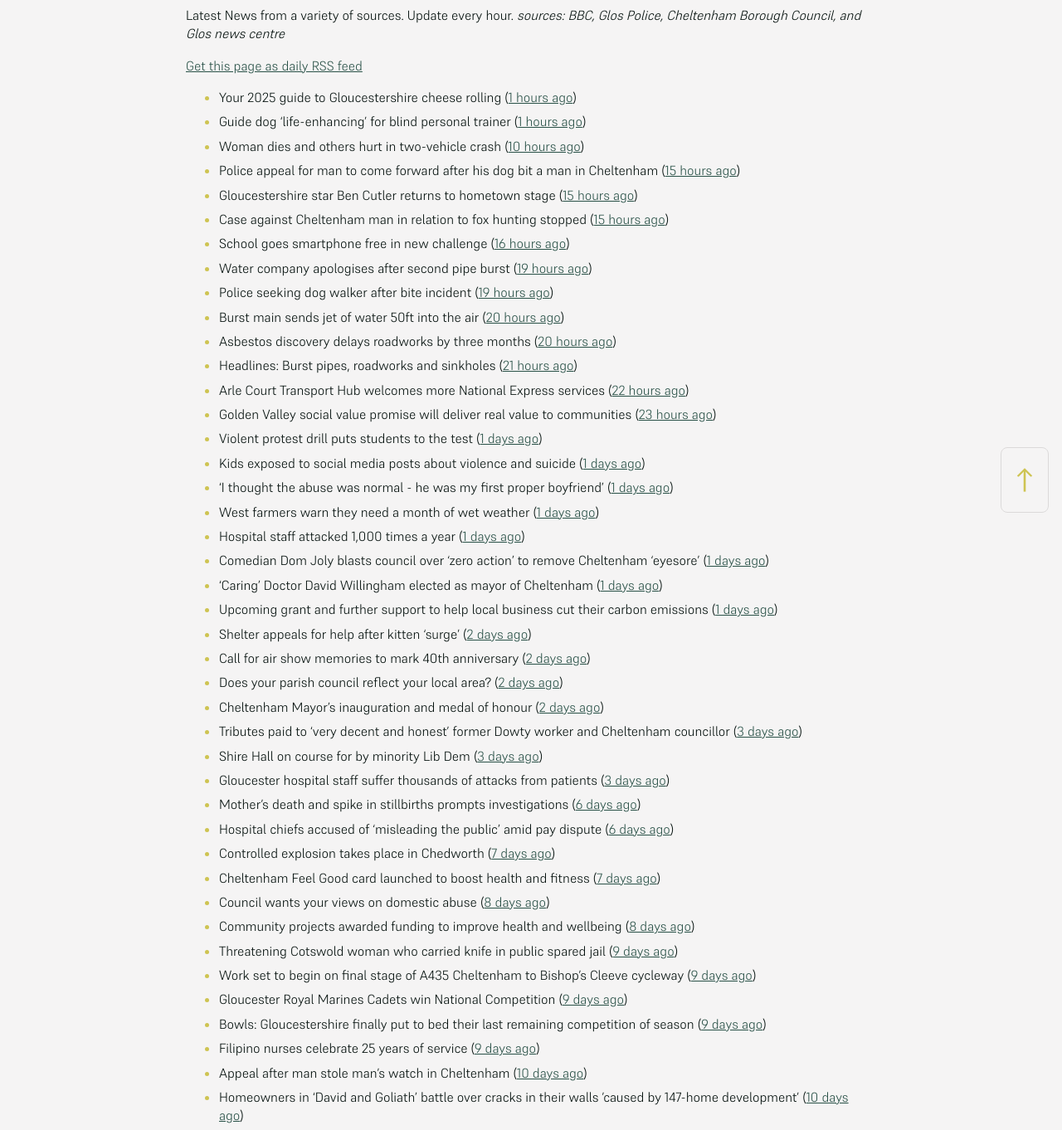
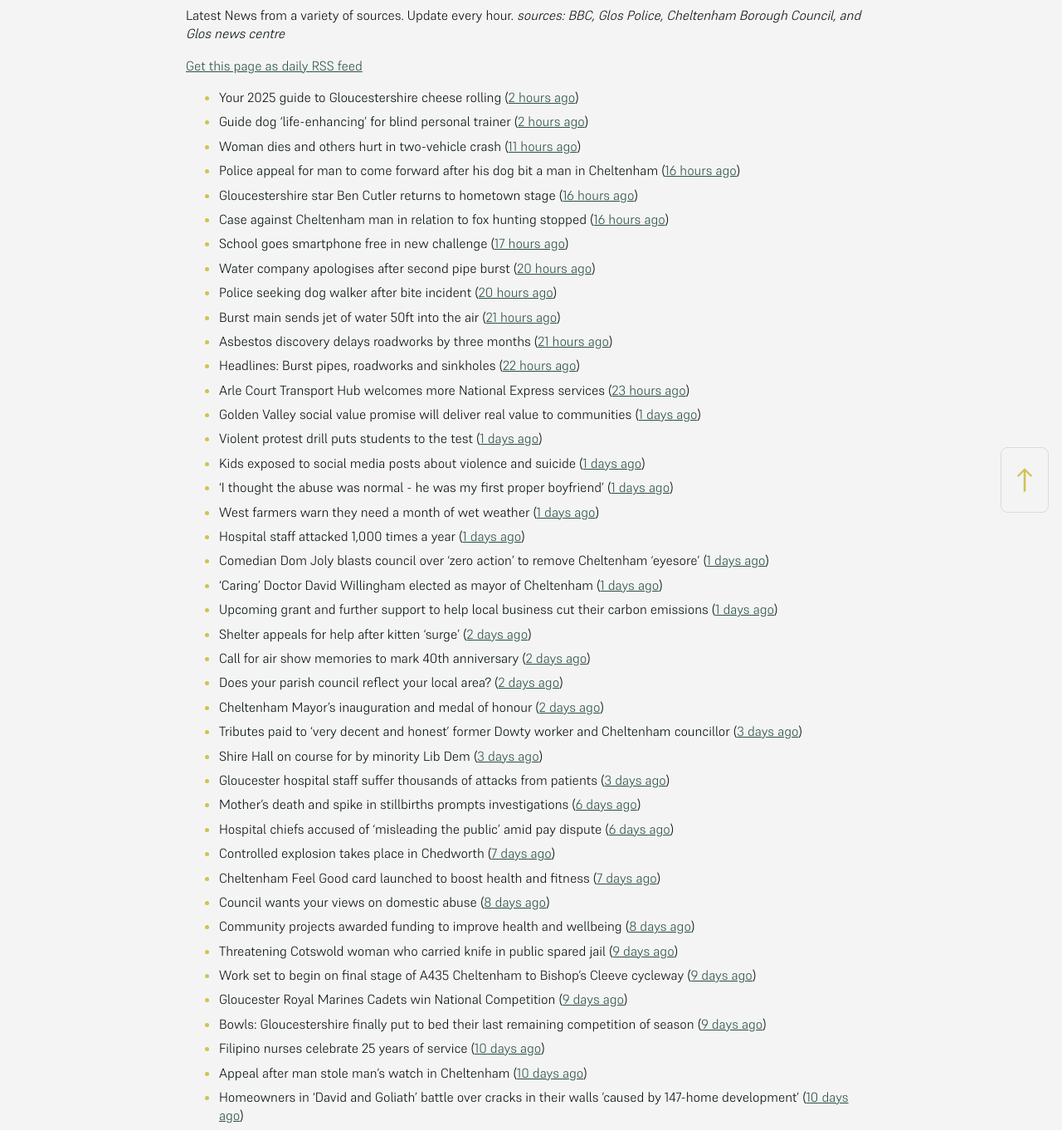
Before and after one commit to mat-0/cheltenham-open-data, a Jekyll site: the page built from _pages/news.md, in a window 1280 px wide. Shown: the part 266-1628 px from the top of the page at 83% size. Built offline with Jekyll 4.4.1, drawn with Linux system fonts in a browser that asks for light colours.

Commit message:
Updated 2025-05-16 07:57:56

```diff
--- a/_pages/news.md
+++ b/_pages/news.md
@@ -12,20 +12,20 @@ _sources: BBC, Glos Police, Cheltenham Borough Council, and Glos news centre_
 [Get this page as daily RSS feed](/daily.rss)
 
 <!-- news_marker starts -->
-- Your 2025 guide to Gloucestershire cheese rolling ([1 hours ago](https://www.bbc.com/news/articles/c230jj5m1yro))
-- Guide dog 'life-enhancing' for blind personal trainer ([1 hours ago](https://www.bbc.com/news/articles/cwy3j8evxg2o))
-- Woman dies and others hurt in two-vehicle crash ([10 hours ago](https://www.bbc.com/news/articles/cp3qjdll89jo))
-- Police appeal for man to come forward after his dog bit a man in Cheltenham ([15 hours ago](https://gloucesternewscentre.co.uk/police-appeal-for-man-to-come-forward-after-his-dog-bit-a-man-in-cheltenham/))
-- Gloucestershire star Ben Cutler returns to hometown stage ([15 hours ago](https://gloucesternewscentre.co.uk/gloucestershire-star-ben-cutler-returns-to-hometown-stage/))
-- Case against Cheltenham man in relation to fox hunting stopped ([15 hours ago](https://gloucesternewscentre.co.uk/case-against-cheltenham-man-in-relation-to-fox-hunting-stopped/))
-- School goes smartphone free in new challenge ([16 hours ago](https://www.bbc.com/news/articles/cwy388p033eo))
-- Water company apologises after second pipe burst ([19 hours ago](https://www.bbc.com/news/articles/cn0g1jygjq1o))
-- Police seeking dog walker after bite incident ([19 hours ago](https://www.bbc.com/news/articles/cwy37dejxd0o))
-- Burst main sends jet of water 50ft into the air ([20 hours ago](https://www.bbc.com/news/articles/cd620lyqqnqo))
-- Asbestos discovery delays roadworks by three months ([20 hours ago](https://www.bbc.com/news/articles/c0j7158dyevo))
-- Headlines: Burst pipes, roadworks and sinkholes ([21 hours ago](https://www.bbc.com/news/articles/c3e51154k5vo))
-- Arle Court Transport Hub welcomes more National Express services ([22 hours ago](https://gloucesternewscentre.co.uk/arle-court-transport-hub-welcomes-more-national-express-services/))
-- Golden Valley social value promise will deliver real value to communities ([23 hours ago](https://www.cheltenham.gov.uk/news/article/3011/golden_valley_social_value_promise_will_deliver_real_value_to_communities))
+- Your 2025 guide to Gloucestershire cheese rolling ([2 hours ago](https://www.bbc.com/news/articles/c230jj5m1yro))
+- Guide dog 'life-enhancing' for blind personal trainer ([2 hours ago](https://www.bbc.com/news/articles/cwy3j8evxg2o))
+- Woman dies and others hurt in two-vehicle crash ([11 hours ago](https://www.bbc.com/news/articles/cp3qjdll89jo))
+- Police appeal for man to come forward after his dog bit a man in Cheltenham ([16 hours ago](https://gloucesternewscentre.co.uk/police-appeal-for-man-to-come-forward-after-his-dog-bit-a-man-in-cheltenham/))
+- Gloucestershire star Ben Cutler returns to hometown stage ([16 hours ago](https://gloucesternewscentre.co.uk/gloucestershire-star-ben-cutler-returns-to-hometown-stage/))
+- Case against Cheltenham man in relation to fox hunting stopped ([16 hours ago](https://gloucesternewscentre.co.uk/case-against-cheltenham-man-in-relation-to-fox-hunting-stopped/))
+- School goes smartphone free in new challenge ([17 hours ago](https://www.bbc.com/news/articles/cwy388p033eo))
+- Water company apologises after second pipe burst ([20 hours ago](https://www.bbc.com/news/articles/cn0g1jygjq1o))
+- Police seeking dog walker after bite incident ([20 hours ago](https://www.bbc.com/news/articles/cwy37dejxd0o))
+- Burst main sends jet of water 50ft into the air ([21 hours ago](https://www.bbc.com/news/articles/cd620lyqqnqo))
+- Asbestos discovery delays roadworks by three months ([21 hours ago](https://www.bbc.com/news/articles/c0j7158dyevo))
+- Headlines: Burst pipes, roadworks and sinkholes ([22 hours ago](https://www.bbc.com/news/articles/c3e51154k5vo))
+- Arle Court Transport Hub welcomes more National Express services ([23 hours ago](https://gloucesternewscentre.co.uk/arle-court-transport-hub-welcomes-more-national-express-services/))
+- Golden Valley social value promise will deliver real value to communities ([1 days ago](https://www.cheltenham.gov.uk/news/article/3011/golden_valley_social_value_promise_will_deliver_real_value_to_communities))
 - Violent protest drill puts students to the test ([1 days ago](https://www.bbc.com/news/articles/cp92nl2yne8o))
 - Kids exposed to social media posts about violence and suicide ([1 days ago](https://www.bbc.com/news/articles/c0r1gpr0ezwo))
 - 'I thought the abuse was normal - he was my first proper boyfriend' ([1 days ago](https://www.bbc.com/news/articles/czj47g8kkm9o))
@@ -51,7 +51,7 @@ _sources: BBC, Glos Police, Cheltenham Borough Council, and Glos news centre_
 - Work set to begin on final stage of A435 Cheltenham to Bishop’s Cleeve cycleway ([9 days ago](https://gloucesternewscentre.co.uk/work-set-to-begin-on-final-stage-of-a435-cheltenham-to-bishops-cleeve-cycleway/))
 - Gloucester Royal Marines Cadets win National Competition ([9 days ago](https://gloucesternewscentre.co.uk/gloucester-royal-marines-cadets-win-national-competition/))
 - Bowls: Gloucestershire finally put to bed their last remaining competition of season ([9 days ago](https://gloucesternewscentre.co.uk/bowls-gloucestershire-finally-put-to-bed-their-last-remaining-competition-of-season/))
-- Filipino nurses celebrate 25 years of service ([9 days ago](https://gloucesternewscentre.co.uk/filipino-nurses-celebrate-25-years-of-service/))
+- Filipino nurses celebrate 25 years of service ([10 days ago](https://gloucesternewscentre.co.uk/filipino-nurses-celebrate-25-years-of-service/))
 - Appeal after man stole man’s watch in Cheltenham ([10 days ago](https://gloucesternewscentre.co.uk/appeal-after-man-stole-mans-watch-in-cheltenham/))
 - Homeowners in ‘David and Goliath’ battle over cracks in their walls ’caused by 147-home development’ ([10 days ago](https://gloucesternewscentre.co.uk/homeowners-in-david-and-goliath-battle-over-cracks-in-their-walls-caused-by-147-home-development/))
 - Fixing Gloucestershire’s ‘crumbling roads and broken services’ top aims of newly elected Shire Hall Lib Dems ([10 days ago](https://gloucesternewscentre.co.uk/fixing-gloucestershires-crumbling-roads-and-broken-services-top-aims-of-newly-elected-shire-hall-lib-dems/))
```
Also changed, not shown: _data/flood.json (+5 -69 lines), _pages/fix-my-street.md (+2 -2 lines), index.md (+5 -5 lines).
